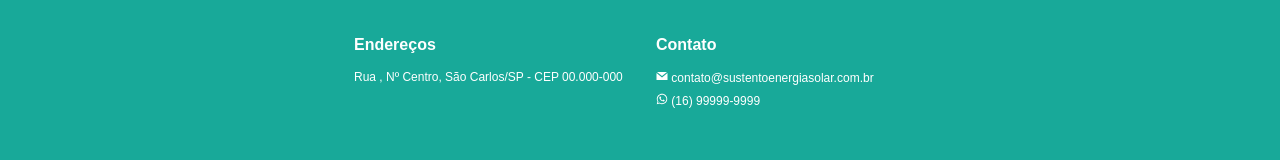
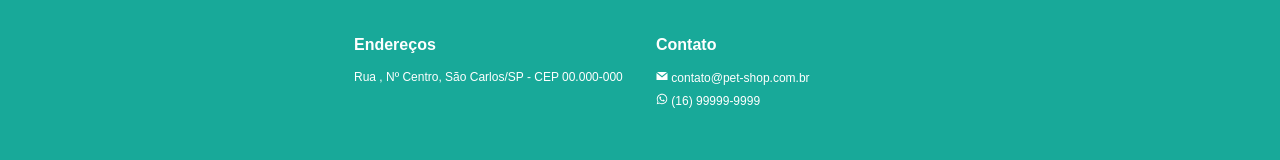
Before and after one commit to viniciussm07/pet-shop, a Next.js app: page /login in a window 1280 px wide. Shown: the part 549-709 px from the top of the page. Built offline with nearby package versions, Linux system fonts and the light colour scheme.

Commit message:
Update index.jsx

```diff
--- a/components/Footer/index.jsx
+++ b/components/Footer/index.jsx
@@ -36,7 +36,7 @@ const Footer = () => {
                     </FooterLinkItems>
                     <FooterLinkItems>
                         <FooterLinkTitle>Contato</FooterLinkTitle>
-                        <FooterLink href="mailto:petshop@petshop.com.br"><GrMail/> contato@sustentoenergiasolar.com.br</FooterLink>
+                        <FooterLink href="mailto:petshop@petshop.com.br"><GrMail/> contato@pet-shop.com.br</FooterLink>
                         <FooterLink href="/"><FaWhatsapp/> (16) 99999-9999</FooterLink>
                     </FooterLinkItems>
                 </FooterLinksWrapper>
```
